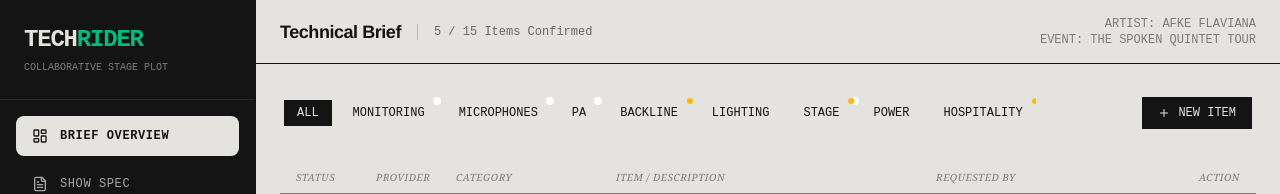
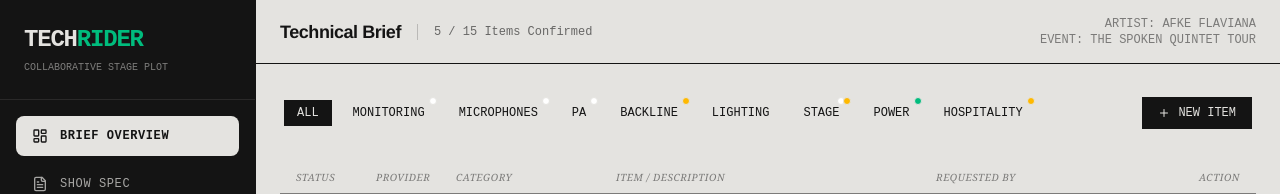
Before and after one commit to rikdewit/Miked-Briefing-System, a React (Vite) app: page / in a window 1280 px wide. Shown: the top 194 px of the page. Built offline with nearby package versions, Linux system fonts and the light colour scheme.

Commit message:
feat(BriefList): Highlight selected item and improve filtering logic
Pass `selectedItem` prop to `BriefList` to enable visual indication of the currently active brief.
Refactor filtering logic to iterate over category-specific items for improved performance and clarity.

```diff
--- a/src/App.tsx
+++ b/src/App.tsx
@@ -345,6 +345,7 @@ function App() {
           {activeTab === 'BRIEF' ? (
             <BriefList
               items={items}
+              selectedItem={selectedItem}
               onSelectItem={(item) => {
                 setSelectedItem(item);
                 setIsNewItemPanelOpen(false);
--- a/src/components/BriefList.tsx
+++ b/src/components/BriefList.tsx
@@ -6,12 +6,13 @@ import { ChevronRight, Filter, Plus } from 'lucide-react';
 
 interface BriefListProps {
   items: BriefItem[];
+  selectedItem?: BriefItem | null;
   onSelectItem: (item: BriefItem) => void;
   role: Role;
   onAddItem: () => void;
 }
 
-export const BriefList: React.FC<BriefListProps> = ({ items, onSelectItem, role, onAddItem }) => {
+export const BriefList: React.FC<BriefListProps> = ({ items, selectedItem, onSelectItem, role, onAddItem }) => {
   const [filterCategory, setFilterCategory] = useState<Category | 'ALL'>('ALL');
 
   const filteredItems = filterCategory === 'ALL'
@@ -32,8 +33,10 @@ export const BriefList: React.FC<BriefListProps> = ({ items, onSelectItem, role,
             ALL
           </button>
           {categories.map(cat => {
-            const hasPending = items.some(i => i.category === cat && i.status === 'PENDING');
-            const hasDiscussing = items.some(i => i.category === cat && i.status === 'DISCUSSING');
+            const categoryItems = items.filter(i => i.category === cat);
+            const hasPending = categoryItems.some(i => i.status === 'PENDING');
+            const hasDiscussing = categoryItems.some(i => i.status === 'DISCUSSING');
+            const allAgreed = categoryItems.length > 0 && categoryItems.every(i => i.status === 'AGREED');
 
             return (
               <button
@@ -43,10 +46,13 @@ export const BriefList: React.FC<BriefListProps> = ({ items, onSelectItem, role,
               >
                 {cat}
                 {hasDiscussing && (
-                  <span className="absolute -top-1 -right-1 w-2 h-2 bg-amber-400 rounded-full border border-[#E4E3E0] z-10" />
+                  <span className="absolute -top-1 right-0 w-2 h-2 bg-amber-400 rounded-full border border-[#E4E3E0] z-10" />
                 )}
                 {hasPending && (
-                  <span className={`absolute -top-1 w-2 h-2 bg-white rounded-full ${hasDiscussing ? '-right-2' : '-right-1'}`} />
+                  <span className={`absolute -top-1 w-2 h-2 bg-white rounded-full border border-[#E4E3E0] ${hasDiscussing ? 'right-1.5' : 'right-0'}`} />
+                )}
+                {allAgreed && !hasPending && !hasDiscussing && (
+                  <span className="absolute -top-1 right-0 w-2 h-2 bg-emerald-500 rounded-full border border-[#E4E3E0] z-10" />
                 )}
               </button>
             );
@@ -74,11 +80,17 @@ export const BriefList: React.FC<BriefListProps> = ({ items, onSelectItem, role,
 
       {/* Grid Body */}
       <div className="divide-y divide-[#141414]/20">
-        {filteredItems.map((item) => (
+        {filteredItems.map((item) => {
+          const isSelected = selectedItem?.id === item.id;
+          return (
             <div
               key={item.id}
               onClick={() => onSelectItem(item)}
-            className="grid grid-cols-12 gap-4 px-4 py-4 hover:bg-[#141414] hover:text-[#E4E3E0] transition-colors cursor-pointer group items-center"
+              className={`grid grid-cols-12 gap-4 px-4 py-4 transition-colors cursor-pointer group items-center ${
+                isSelected
+                  ? 'bg-[#141414] text-[#E4E3E0]'
+                  : 'hover:bg-neutral-300'
+              }`}
             >
               <div className="col-span-1">
                 <StatusBadge item={item} />
@@ -97,10 +109,11 @@ export const BriefList: React.FC<BriefListProps> = ({ items, onSelectItem, role,
                 {item.requestedBy}
               </div>
               <div className="col-span-2 flex justify-end">
-              <ChevronRight className="w-4 h-4 opacity-0 group-hover:opacity-100 transition-opacity" />
+                <ChevronRight className={`w-4 h-4 transition-opacity ${isSelected ? 'opacity-100' : 'opacity-0 group-hover:opacity-100'}`} />
               </div>
             </div>
-        ))}
+          );
+        })}
       </div>
     </div>
   );
```
Lines whose indentation alone changed are shown as unchanged.
